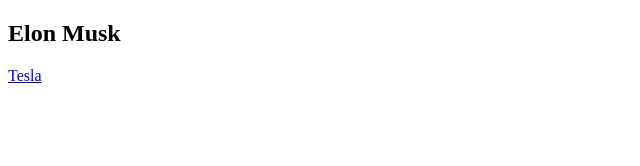
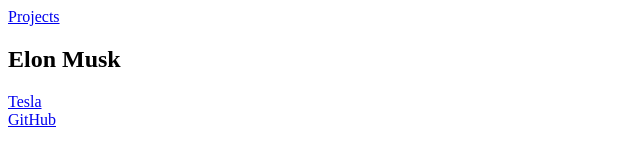
Before and after one commit to aygenyucel/sample-website-aygen-ruslana, a plain HTML site: page index.html in a window 1280 px wide. Shown: the whole page, without its empty margins (0-640 px from the left). Drawn offline with Linux system fonts and the light colour scheme.

Commit message:
user story 7 and 8

```diff
--- a/index.html
+++ b/index.html
@@ -9,7 +9,7 @@
   <body>
     <script src="https://cdn.freecodecamp.org/testable-projects-fcc/v1/bundle.js"></script>
     <nav id="navbar">
-
+        <a href=#projects>Projects</a>
     </nav>
 
     <section id="welcome-section">
@@ -19,7 +19,7 @@
         <div class = "project-tile"></div>
         <a href="https://google.com">Tesla</a>
     </section>
-
+    <a href="https://github.com/">GitHub</a>
 
     <!--
 
```
